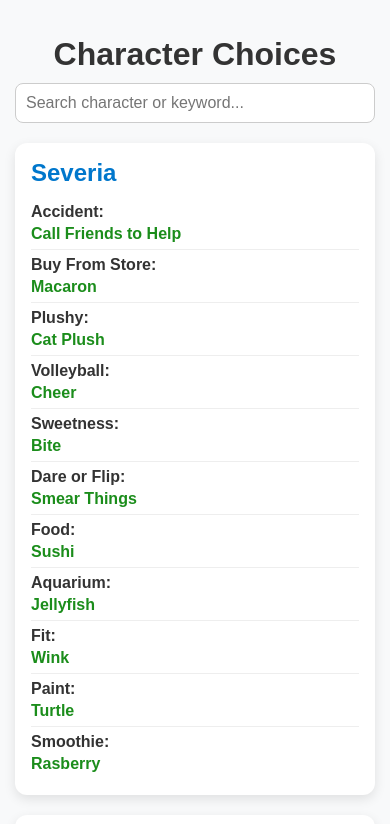
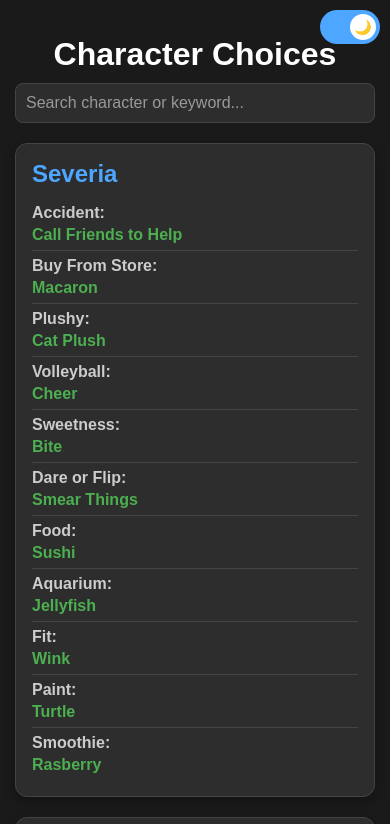
Before and after one commit to sk4ie/Character-choices-, a plain HTML site: page index.html in a window 390 px wide. Both pictures are taken after a click on the element "Severia". Shown: the top 824 px of the page. Drawn offline with Linux system fonts and the light colour scheme.

Commit message:
Update index.html

```diff
--- a/index.html
+++ b/index.html
@@ -10,14 +10,20 @@
   <meta property="og:description" content="GoodLuck with the Date." />
   <meta property="og:image" content="https://sk4ie.github.io/Character-choices-/preview.png" />
   <meta property="og:url" content="https://sk4ie.github.io/Character-choices-" />
-  <meta property="og:type" content="https://mazoku.cc" />
+  <meta property="og:type" content="website" />
+
+  <!-- Additional Twitter Card tags (optional but recommended) -->
+  <meta name="twitter:card" content="summary_large_image" />
+  <meta name="twitter:title" content="Date Guide & Chart" />
+  <meta name="twitter:description" content="GoodLuck with the Date." />
+  <meta name="twitter:image" content="https://sk4ie.github.io/Character-choices-/preview.png" />
 
   <style>
     body {
       font-family: Arial, sans-serif;
-      background-color: #f8f9fa;
       margin: 0;
       padding: 0;
+      transition: background-color 0.3s ease, color 0.3s ease;
     }
 
     .container {
@@ -29,7 +35,63 @@
     h1 {
       text-align: center;
       margin-bottom: 10px;
-      color: #333;
+    }
+
+    .theme-toggle {
+      position: fixed;
+      top: 20px;
+      right: 20px;
+      z-index: 1000;
+    }
+
+    .theme-switch {
+      position: relative;
+      display: inline-block;
+      width: 60px;
+      height: 34px;
+    }
+
+    .theme-switch input {
+      opacity: 0;
+      width: 0;
+      height: 0;
+    }
+
+    .slider {
+      position: absolute;
+      cursor: pointer;
+      top: 0;
+      left: 0;
+      right: 0;
+      bottom: 0;
+      background-color: #ccc;
+      transition: .4s;
+      border-radius: 34px;
+    }
+
+    .slider:before {
+      position: absolute;
+      content: "☀️";
+      height: 26px;
+      width: 26px;
+      left: 4px;
+      bottom: 4px;
+      background-color: white;
+      transition: .4s;
+      border-radius: 50%;
+      display: flex;
+      align-items: center;
+      justify-content: center;
+      font-size: 14px;
+    }
+
+    input:checked + .slider {
+      background-color: #4da6ff;
+    }
+
+    input:checked + .slider:before {
+      transform: translateX(26px);
+      content: "🌙";
     }
 
     .search-box {
@@ -44,34 +106,25 @@
       padding: 10px;
       font-size: 16px;
       border-radius: 8px;
-      border: 1px solid #ccc;
+      border: 1px solid;
       outline: none;
-      transition: border 0.2s ease-in-out;
-    }
-
-    .search-box input:focus {
-      border-color: #0077cc;
+      transition: all 0.3s ease;
     }
 
     .card {
-      background-color: #fff;
       border-radius: 12px;
-      box-shadow: 0 4px 12px rgba(0, 0, 0, 0.1);
       padding: 16px;
       margin-bottom: 20px;
-      transition: all 0.3s ease-in-out;
+      transition: all 0.3s ease;
+      border: 1px solid;
     }
 
     .card h2 {
       margin: 0;
-      color: #0077cc;
       margin-bottom: 10px;
       cursor: pointer;
       user-select: none;
-    }
-
-    .card h2:hover {
-      color: #005599;
+      transition: color 0.3s ease;
     }
 
     .card-content {
@@ -83,7 +136,7 @@
       display: flex;
       justify-content: space-between;
       padding: 6px 0;
-      border-bottom: 1px solid #eee;
+      border-bottom: 1px solid;
     }
 
     .info:last-child {
@@ -92,26 +145,129 @@
 
     .label {
       font-weight: bold;
-      color: #333;
-    }
-
-    .value {
-      color: #555;
     }
 
     .good {
-      color: #1b8d1b;
+      color: #4caf50 !important;
       font-weight: bold;
     }
 
     .unsure {
-      color: #e6a100;
+      color: #ff9800 !important;
       font-weight: bold;
     }
 
     .wrong {
-      color: #d63031;
+      color: #f44336 !important;
       font-weight: bold;
+    }
+
+    /* Dark theme (default) */
+    body {
+      background-color: #1a1a1a;
+      color: #e0e0e0;
+    }
+
+    h1 {
+      color: #ffffff;
+    }
+
+    .search-box input {
+      border-color: #444;
+      background-color: #2d2d2d;
+      color: #e0e0e0;
+    }
+
+    .search-box input:focus {
+      border-color: #4da6ff;
+    }
+
+    .search-box input::placeholder {
+      color: #999;
+    }
+
+    .card {
+      background-color: #2d2d2d;
+      box-shadow: 0 4px 12px rgba(0, 0, 0, 0.3);
+      border-color: #444;
+    }
+
+    .card:hover {
+      border-color: #555;
+    }
+
+    .card h2 {
+      color: #4da6ff;
+    }
+
+    .card h2:hover {
+      color: #66b3ff;
+    }
+
+    .info {
+      border-color: #444;
+    }
+
+    .label {
+      color: #cccccc;
+    }
+
+    .value {
+      color: #b0b0b0;
+    }
+
+    /* Light theme */
+    body.light-mode {
+      background-color: #f8f9fa;
+      color: #333;
+    }
+
+    body.light-mode h1 {
+      color: #333;
+    }
+
+    body.light-mode .search-box input {
+      border-color: #ccc;
+      background-color: #fff;
+      color: #333;
+    }
+
+    body.light-mode .search-box input:focus {
+      border-color: #0077cc;
+    }
+
+    body.light-mode .search-box input::placeholder {
+      color: #666;
+    }
+
+    body.light-mode .card {
+      background-color: #fff;
+      box-shadow: 0 4px 12px rgba(0, 0, 0, 0.1);
+      border-color: #eee;
+    }
+
+    body.light-mode .card:hover {
+      border-color: #ddd;
+    }
+
+    body.light-mode .card h2 {
+      color: #0077cc;
+    }
+
+    body.light-mode .card h2:hover {
+      color: #005599;
+    }
+
+    body.light-mode .info {
+      border-color: #eee;
+    }
+
+    body.light-mode .label {
+      color: #333;
+    }
+
+    body.light-mode .value {
+      color: #555;
     }
 
     @media (max-width: 600px) {
@@ -123,10 +279,22 @@
       .value {
         margin-top: 4px;
       }
+
+      .theme-toggle {
+        top: 10px;
+        right: 10px;
+      }
     }
   </style>
 </head>
 <body>
+  <div class="theme-toggle">
+    <label class="theme-switch">
+      <input type="checkbox" id="themeToggle" checked>
+      <span class="slider"></span>
+    </label>
+  </div>
+
   <div class="container">
     <h1>Character Choices</h1>
 
@@ -221,12 +389,29 @@
       </div>
     </div>
 
-    <div style="text-align: center; margin-top: 30px; padding: 20px; color: #999; font-size: 12px;">
+    <div style="text-align: center; margin-top: 30px; padding: 20px; color: #666; font-size: 12px;">
       @kai.obi
     </div>
   </div>
 
   <script>
+    // Theme toggle functionality
+    const themeToggle = document.getElementById('themeToggle');
+    const body = document.body;
+
+    // Set initial theme (dark mode by default)
+    themeToggle.checked = true;
+
+    themeToggle.addEventListener('change', function() {
+      if (this.checked) {
+        // Dark mode (checkbox checked)
+        body.classList.remove('light-mode');
+      } else {
+        // Light mode (checkbox unchecked)
+        body.classList.add('light-mode');
+      }
+    });
+
     function toggleCard(header) {
       const content = header.nextElementSibling;
       content.style.display = content.style.display === "block" ? "none" : "block";
```
